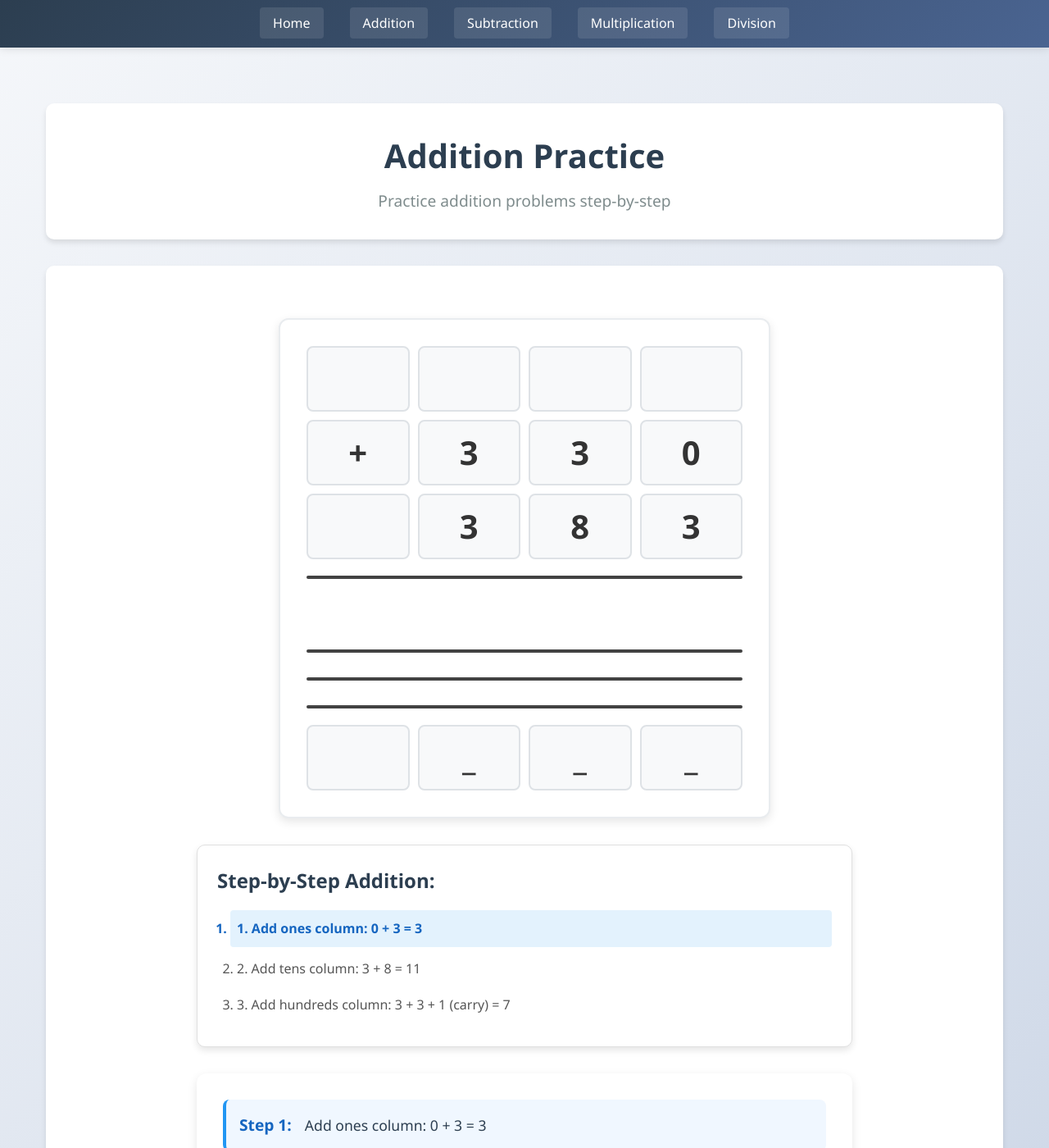
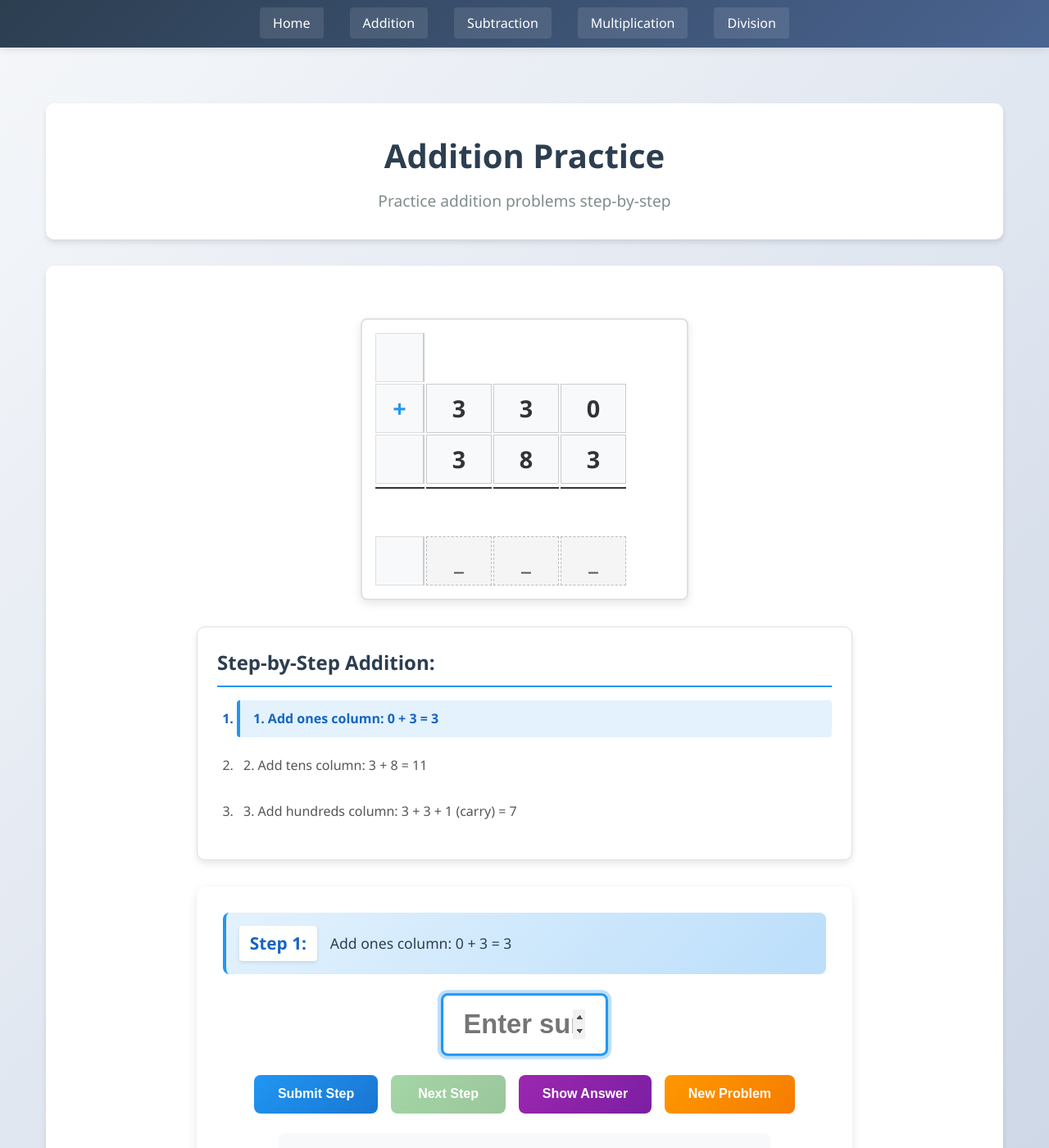
Before and after one commit to ZBZFirst/Math, a Jekyll site: the page built from addition.md, in a window 1280 px wide and 1400 px high. Shown: the whole window at 82% size. Built offline with Jekyll 4.4.1, drawn with Linux system fonts in a browser that asks for light colours.

Commit message:
Update addition.css

```diff
--- a/assets/css/addition.css
+++ b/assets/css/addition.css
@@ -1,4 +1,4 @@
-/* Addition-specific styles */
+/* Addition-specific styles - CSV Layout */
 
 .addition-container {
     max-width: 1200px;
@@ -6,82 +6,128 @@
     padding: 1rem;
 }
 
-/* Problem Grid */
+/* Problem Grid - 5 rows × 4 columns (Plus | HP | TP | OP) */
 .problem-grid {
     display: grid;
-    grid-template-columns: repeat(4, 1fr);
-    grid-template-rows: repeat(4, 1fr);
-    gap: 10px;
-    max-width: 600px;
+    grid-template-columns: 60px 80px 80px 80px; /* Plus column narrower */
+    grid-template-rows: repeat(5, 60px);
+    gap: 2px;
+    max-width: 400px;
     margin: 2rem auto;
     background: white;
-    padding: 2rem;
-    border-radius: 12px;
+    padding: 1rem;
+    border-radius: 8px;
     box-shadow: 0 4px 12px rgba(0, 0, 0, 0.1);
-    border: 2px solid #e9ecef;
+    border: 2px solid #e0e0e0;
 }
 
 .grid-cell {
     display: flex;
     align-items: center;
     justify-content: center;
-    font-size: 2.5rem;
     font-weight: bold;
-    height: 80px;
-    border: 2px solid #dee2e6;
-    border-radius: 8px;
-    background: #f8f9fa;
-    transition: all 0.3s ease;
+    border: 1px solid #ddd;
     position: relative;
-    overflow: hidden;
 }
 
-.grid-cell.active {
-    background: #e3f2fd;
-    border-color: #2196f3;
-    box-shadow: 0 0 0 3px rgba(33, 150, 243, 0.2);
-    transform: scale(1.05);
+/* Plus Column */
+.grid-cell.plus-column {
+    background: #f8f9fa;
+    font-size: 1.8rem;
+    color: #2196f3;
+    font-weight: bold;
+    border-right: 2px solid #ccc;
 }
 
-.grid-cell.correct {
-    background: #e8f5e9;
-    border-color: #4caf50;
-    color: #2e7d32;
+/* Carry Row */
+.grid-cell.carry-cell {
+    background: transparent;
+    border: none;
+    font-size: 0.9rem;
+    color: #666;
+    font-weight: normal;
+    min-height: 25px;
+    padding-top: 5px;
 }
 
-.grid-cell.incorrect {
-    background: #ffebee;
-    border-color: #f44336;
-    color: #c62828;
+.grid-cell.active-carry {
+    background: #fff3e0;
+    border: 1px solid #ffb74d;
+    color: #ef6c00;
+    font-weight: bold;
+    border-radius: 4px;
+    animation: pulse 1s infinite;
 }
 
-.grid-cell.placeholder {
-    background: #f5f5f5;
-    border-style: dashed;
-    color: #9e9e9e;
+@keyframes pulse {
+    0% { opacity: 0.7; transform: scale(0.95); }
+    50% { opacity: 1; transform: scale(1); }
+    100% { opacity: 0.7; transform: scale(0.95); }
 }
 
-.grid-cell.carry {
-    background: #fff3e0;
-    border-color: #ff9800;
-    color: #ef6c00;
+/* Number Cells */
+.grid-cell.number-cell {
+    background: #f8f9fa;
     font-size: 1.8rem;
+    color: #333;
+    border: 1px solid #ccc;
 }
 
-.grid-cell.operator {
-    background: #e8eaf6;
-    border-color: #3f51b5;
-    color: #303f9f;
-    font-size: 3rem;
+/* Horizontal Line */
+.grid-cell.line {
+    background: #333;
+    border: none;
+    height: 2px;
+    margin: 2px 0;
 }
 
-.grid-cell.line {
-    grid-column: span 4;
-    height: 4px;
-    background: #424242;
-    border: none;
-    border-radius: 2px;
-    margin: 10px 0;
+/* Answer Cells */
+.grid-cell.answer-cell {
+    background: #f5f5f5;
+    font-size: 1.8rem;
+    color: #555;
+    border: 1px dashed #bbb;
+}
+
+.grid-cell.answer-cell.correct {
+    background: #e8f5e9;
+    border: 2px solid #4caf50;
+    color: #2e7d32;
+    font-weight: bold;
+}
+
+.grid-cell.answer-cell.incorrect {
+    background: #ffebee;
+    border: 2px solid #f44336;
+    color: #c62828;
+    font-weight: bold;
+}
+
+/* Active Column Highlighting */
+.grid-cell.active-column {
+    background: #e3f2fd;
+    border: 2px solid #2196f3;
+    box-shadow: 0 0 0 3px rgba(33, 150, 243, 0.2);
+    z-index: 1;
+}
+
+/* Column Headers (optional) */
+.column-headers {
+    display: grid;
+    grid-template-columns: 60px 80px 80px 80px;
+    max-width: 400px;
+    margin: 0 auto;
+    text-align: center;
+    font-size: 0.9rem;
+    color: #666;
+    font-weight: bold;
+    margin-bottom: 5px;
+}
+
+.column-header {
+    padding: 5px;
+    background: #f0f0f0;
+    border-radius: 4px;
 }
 
 /* Step Instructions */
@@ -99,33 +145,43 @@
     color: #2c3e50;
     margin-bottom: 1rem;
     font-size: 1.5rem;
+    border-bottom: 2px solid #2196f3;
+    padding-bottom: 0.5rem;
 }
 
 #stepList {
     padding-left: 1.5rem;
     color: #555;
     line-height: 1.8;
+    list-style-type: decimal;
 }
 
 #stepList li {
-    margin-bottom: 0.5rem;
-    padding: 0.25rem 0;
+    margin-bottom: 0.75rem;
+    padding: 0.5rem;
+    border-radius: 4px;
+    transition: all 0.3s;
 }
 
 #stepList li.active {
     background: #e3f2fd;
-    padding: 0.5rem;
-    border-radius: 4px;
     font-weight: bold;
     color: #1565c0;
-    margin-left: -0.5rem;
-    padding-left: 0.5rem;
+    border-left: 4px solid #2196f3;
+    padding-left: 1rem;
 }
 
 #stepList li.completed {
+    color: #666;
+    background: #f5f5f5;
+    border-left: 4px solid #9e9e9e;
+}
+
+#stepList li.completed::after {
+    content: " ✓";
     color: #4caf50;
-    text-decoration: line-through;
-    opacity: 0.7;
+    font-weight: bold;
+    margin-left: 0.5rem;
 }
 
 /* User Input Area */
@@ -144,7 +200,7 @@
     gap: 1rem;
     margin-bottom: 1.5rem;
     padding: 1rem;
-    background: #f0f7ff;
+    background: linear-gradient(135deg, #e3f2fd 0%, #bbdefb 100%);
     border-radius: 8px;
     border-left: 4px solid #2196f3;
 }
@@ -152,7 +208,11 @@
 .step-label {
     font-weight: bold;
     color: #1565c0;
-    font-size: 1.2rem;
+    font-size: 1.3rem;
+    background: white;
+    padding: 0.3rem 0.8rem;
+    border-radius: 4px;
+    box-shadow: 0 2px 4px rgba(0, 0, 0, 0.1);
 }
 
 .step-description {
@@ -164,7 +224,7 @@
 .input-container {
     display: flex;
     flex-direction: column;
-    gap: 1rem;
+    gap: 1.5rem;
     align-items: center;
 }
 
@@ -176,13 +236,22 @@
     border: 3px solid #4a6491;
     border-radius: 8px;
     transition: all 0.3s;
+    font-weight: bold;
+    background: #f8f9fa;
 }
 
 #stepAnswer:focus {
     outline: none;
     border-color: #2196f3;
-    box-shadow: 0 0 0 4px rgba(33, 150, 243, 0.2);
+    box-shadow: 0 0 0 4px rgba(33, 150, 243, 0.3);
+    background: white;
     transform: scale(1.02);
+}
+
+#stepAnswer:disabled {
+    opacity: 0.5;
+    cursor: not-allowed;
+    background: #e9ecef;
 }
 
 .input-buttons {
@@ -193,7 +262,7 @@
 }
 
 .input-buttons button {
-    padding: 0.8rem 1.5rem;
+    padding: 0.9rem 1.8rem;
     font-size: 1rem;
     font-weight: 600;
     border-radius: 8px;
@@ -204,28 +273,28 @@
 }
 
 #submitStep {
-    background: linear-gradient(135deg, #4a6491 0%, #2c3e50 100%);
+    background: linear-gradient(135deg, #2196f3 0%, #1976d2 100%);
     color: white;
 }
 
 #nextStep {
-    background: linear-gradient(135deg, #3498db 0%, #2980b9 100%);
+    background: linear-gradient(135deg, #4caf50 0%, #388e3c 100%);
     color: white;
 }
 
 #showAnswer {
-    background: linear-gradient(135deg, #9b59b6 0%, #8e44ad 100%);
+    background: linear-gradient(135deg, #9c27b0 0%, #7b1fa2 100%);
     color: white;
 }
 
 #newProblem {
-    background: linear-gradient(135deg, #2ecc71 0%, #27ae60 100%);
+    background: linear-gradient(135deg, #ff9800 0%, #f57c00 100%);
     color: white;
 }
 
 .input-buttons button:hover:not(:disabled) {
     transform: translateY(-3px);
-    box-shadow: 0 6px 12px rgba(0, 0, 0, 0.15);
+    box-shadow: 0 6px 12px rgba(0, 0, 0, 0.2);
 }
 
 .input-buttons button:active:not(:disabled) {
@@ -257,45 +326,36 @@
 }
 
 .user-input-area .feedback.correct {
-    background: rgba(76, 175, 80, 0.1);
+    background: linear-gradient(135deg, #e8f5e9 0%, #c8e6c9 100%);
     color: #2e7d32;
-    border: 2px solid rgba(76, 175, 80, 0.3);
+    border: 2px solid #81c784;
 }
 
 .user-input-area .feedback.incorrect {
-    background: rgba(244, 67, 54, 0.1);
+    background: linear-gradient(135deg, #ffebee 0%, #ffcdd2 100%);
     color: #c62828;
-    border: 2px solid rgba(244, 67, 54, 0.3);
-}
-
-/* Score Stats enhancements */
-.addition-container .score-stats {
-    grid-template-columns: repeat(auto-fit, minmax(180px, 1fr));
-}
-
-.addition-container .stat.problems {
-    border-left: 4px solid #9b59b6;
+    border: 2px solid #e57373;
 }
 
 /* Responsive Design */
 @media (max-width: 768px) {
     .problem-grid {
-        grid-template-columns: repeat(4, 1fr);
-        gap: 5px;
-        padding: 1rem;
+        grid-template-columns: 50px 70px 70px 70px;
+        grid-template-rows: repeat(5, 50px);
+        max-width: 320px;
     }
 
-    .grid-cell {
-        height: 60px;
-        font-size: 2rem;
+    .grid-cell.number-cell,
+    .grid-cell.answer-cell {
+        font-size: 1.5rem;
     }
 
-    .grid-cell.operator {
-        font-size: 2.2rem;
+    .grid-cell.plus-column {
+        font-size: 1.5rem;
     }
 
-    .grid-cell.carry {
-        font-size: 1.4rem;
+    .grid-cell.carry-cell {
+        font-size: 0.8rem;
     }
 
     .input-buttons {
@@ -309,19 +369,21 @@
 
     #stepAnswer {
         width: 100%;
-        max-width: 200px;
+        max-width: 180px;
+        font-size: 1.8rem;
     }
 }
 
 @media (max-width: 480px) {
     .problem-grid {
-        grid-template-columns: repeat(4, 1fr);
-        gap: 3px;
+        grid-template-columns: 40px 60px 60px 60px;
+        grid-template-rows: repeat(5, 45px);
+        max-width: 280px;
+        padding: 0.5rem;
     }
 
     .grid-cell {
-        height: 50px;
-        font-size: 1.6rem;
+        font-size: 1.3rem;
     }
 
     .current-step {
@@ -329,4 +391,8 @@
         align-items: flex-start;
         gap: 0.5rem;
     }
+
+    .step-label {
+        align-self: center;
+    }
 }
```
